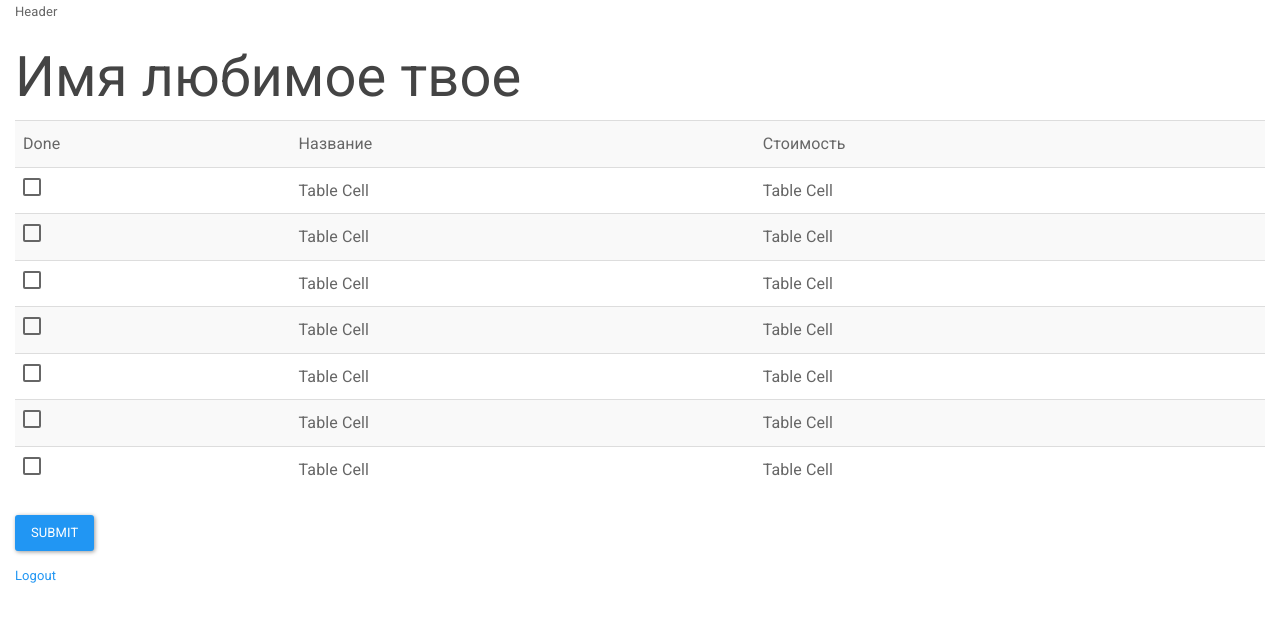
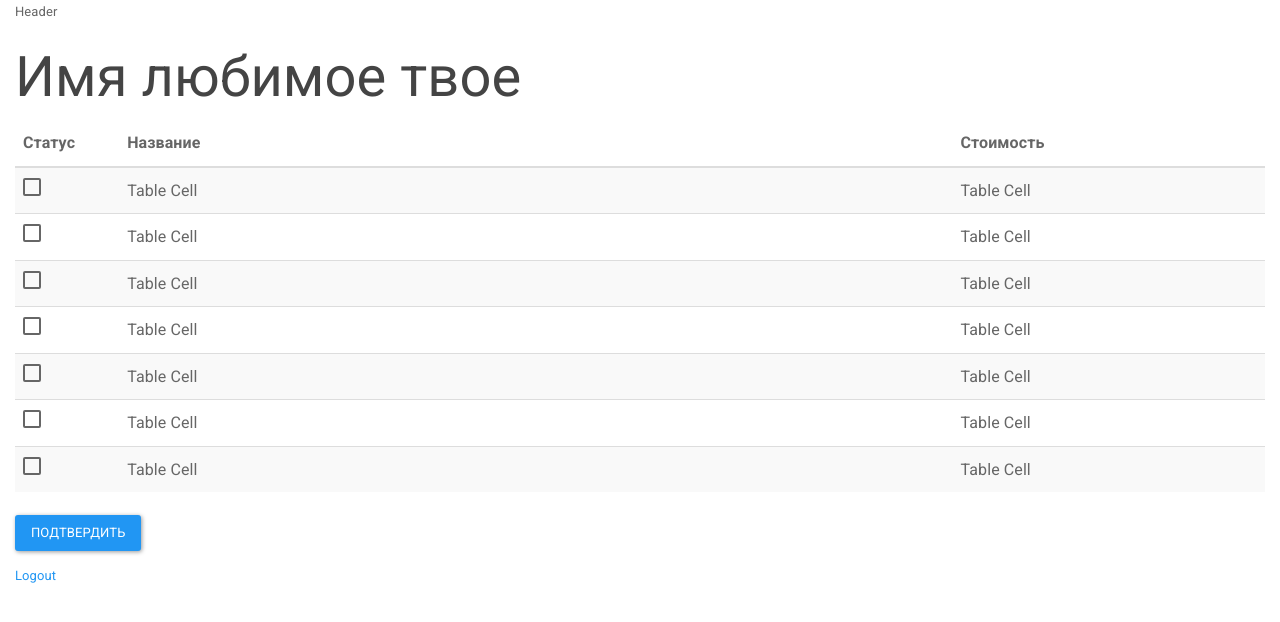
Before and after one commit to hackday-ru/team-15, a Flask app: page /user in a window 1280 px wide. Shown: the top 622 px of the page. Run offline with Flask 2, Linux system fonts and the light colour scheme; a user stored in the database is signed in; some libraries are stand-ins or nearby versions.

Commit message:
Added user spacing

```diff
--- a/app/templates/user.html
+++ b/app/templates/user.html
@@ -4,52 +4,62 @@
 <h1>Имя любимое твое</h1>
 
 <div class="table-responsive">
-  <table class="table table-striped">
+  <table class="table table-striped table-hover">
+    <thead>
       <tr>
-      <td>Done</td>
-      <td>Название</td>
-      <td>Стоимость</td>
+        <th class="col-md-1">Статус</th>
+        <th class="col-md-8">Название</th>
+        <th>Стоимость</th>
       </tr>
+    </thead>
+        <tbody>
           <tr>
             <td> <input type="checkbox" name="paidCheckBox"/> </td>
             <td>Table Cell</td>
             <td>Table Cell</td>
           </tr>
+
           <tr>
             <td> <input type="checkbox" name="paidCheckBox"/> </td>
             <td>Table Cell</td>
             <td>Table Cell</td>
           </tr>
+
           <tr>
             <td> <input type="checkbox" name="paidCheckBox"/> </td>
             <td>Table Cell</td>
             <td>Table Cell</td>
           </tr>
+
           <tr>
             <td> <input type="checkbox" name="paidCheckBox"/> </td>
             <td>Table Cell</td>
             <td>Table Cell</td>
           </tr>
+
           <tr>
             <td> <input type="checkbox" name="paidCheckBox"/> </td>
             <td>Table Cell</td>
             <td>Table Cell</td>
           </tr>
+
           <tr>
             <td> <input type="checkbox" name="paidCheckBox"/> </td>
             <td>Table Cell</td>
             <td>Table Cell</td>
           </tr>
+
           <tr>
             <td> <input type="checkbox" name="paidCheckBox"/> </td>
             <td>Table Cell</td>
             <td>Table Cell</td>
           </tr>
+         </tbody>
     </table>
 </div>
 
 <p>
-  <button type="button" class="btn btn-primary">Submit</button>
+  <button type="button" class="btn btn-primary">Подтвердить</button>
 </p>
 
 {% endblock %}
```
Lines whose indentation alone changed are shown as unchanged.
